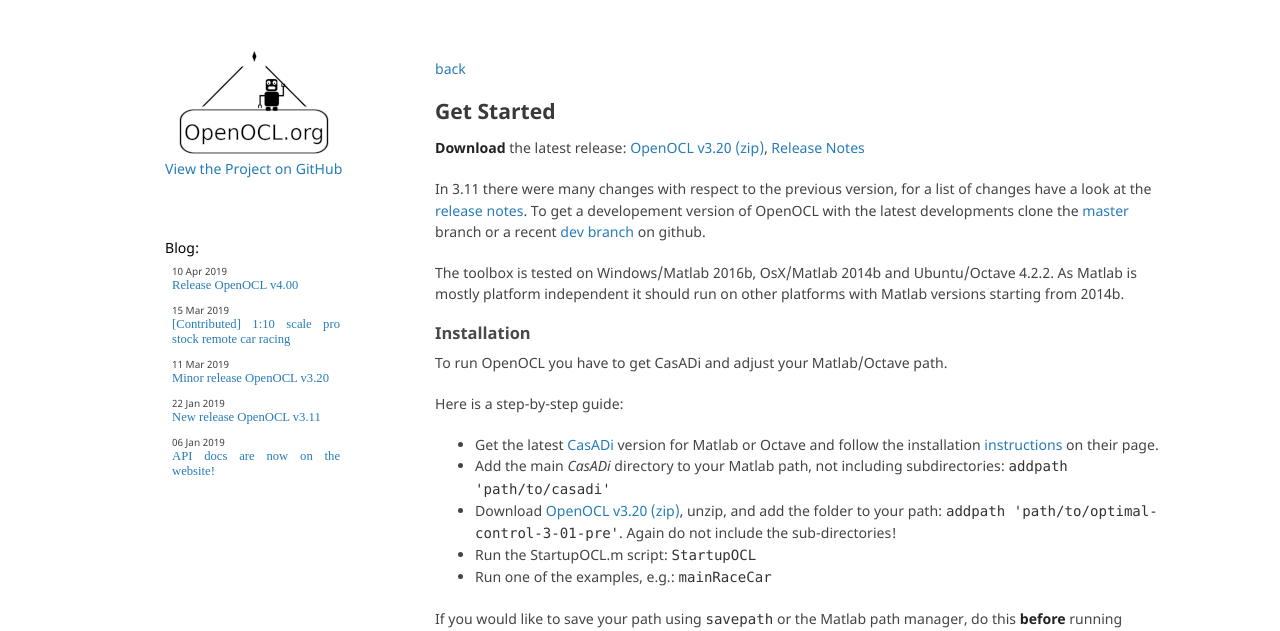
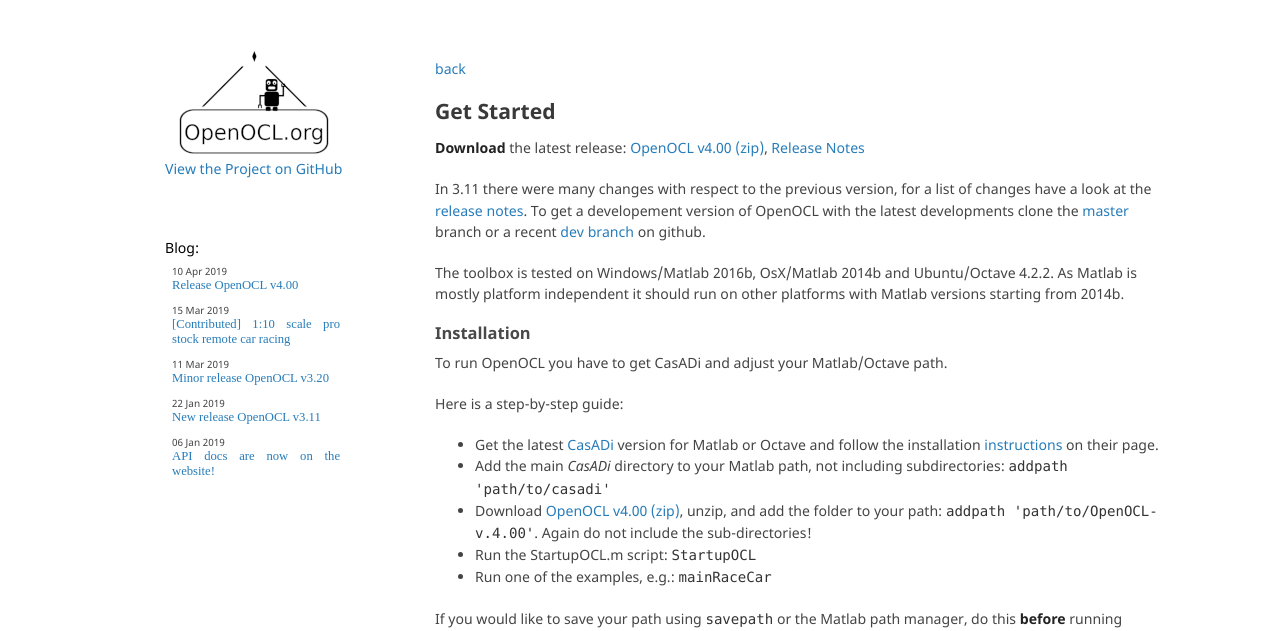
Before and after one commit to OpenOCL/openocl.github.io, a Jekyll site: the page built from get-started.md, in a window 1280 px wide. Shown: the top 631 px of the page. Built offline with Jekyll 4.4.1, drawn with Linux system fonts in a browser that asks for light colours; some web fonts are replaced; our own code applies the rules of GitHub Pages for plain Markdown files; comment, search, counter and statistics services are not loaded.

Commit message:
Update get-started.md

```diff
--- a/get-started.md
+++ b/get-started.md
@@ -4,7 +4,7 @@ last_modified_at: 2019-03-21
 title: Get Started
 ---
 
-**Download** the latest release: [OpenOCL v3.20 (zip)](https://github.com/OpenOCL/OpenOCL/archive/v.3.20.zip), [Release Notes](https://github.com/OpenOCL/OpenOCL/releases)
+**Download** the latest release: [OpenOCL v4.00 (zip)](https://github.com/OpenOCL/OpenOCL/archive/v.4.00.zip), [Release Notes](https://github.com/OpenOCL/OpenOCL/releases)
 
 In 3.11 there were many changes with respect to the previous version, for a list of changes have a look at the [release notes](https://github.com/OpenOCL/OpenOCL/releases). To get a developement version of OpenOCL with the latest developments clone the [master](https://github.com/OpenOCL/OpenOCL/tree/master) branch or a recent [dev branch](https://github.com/OpenOCL/OpenOCL/branches) on github.
 
@@ -18,7 +18,7 @@ Here is a step-by-step guide:
 
 * Get the latest [CasADi](http://casadi.org) version for Matlab or Octave and follow the installation [instructions](https://web.casadi.org/get/) on their page.
 * Add the main *CasADi* directory to your Matlab path, not including subdirectories: `addpath 'path/to/casadi'`
-* Download [OpenOCL v3.20 (zip)](https://github.com/OpenOCL/OpenOCL/archive/v.3.20.zip), unzip, and add the folder to your path: `addpath 'path/to/optimal-control-3-01-pre'`. Again do not include the sub-directories!
+* Download [OpenOCL v4.00 (zip)](https://github.com/OpenOCL/OpenOCL/archive/v.4.00.zip), unzip, and add the folder to your path: `addpath 'path/to/OpenOCL-v.4.00'`. Again do not include the sub-directories!
 * Run the StartupOCL.m script: `StartupOCL`
 * Run one of the examples, e.g.: `mainRaceCar`
 
```
